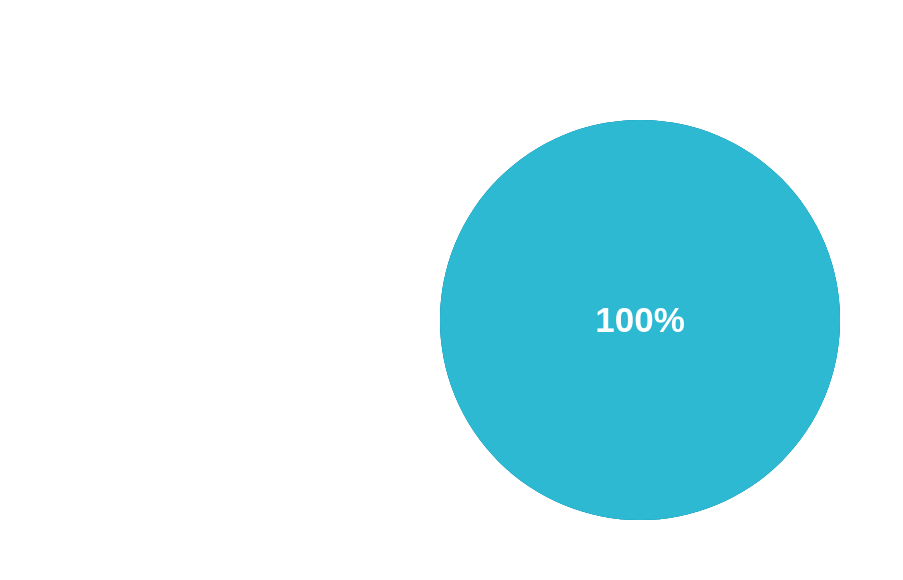
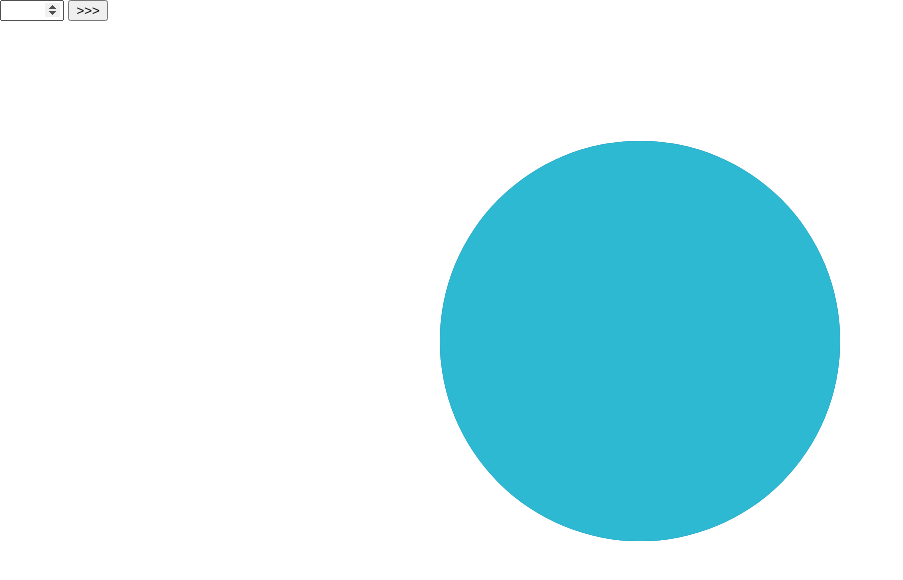
Before and after one commit to AshPolluXc6/AnimatedAssets-, a plain HTML site: page loadFill/loadfill.html in a window 1280 px wide. Shown: the whole page, without its empty margins (0-903 px from the left). Drawn offline with Linux system fonts and the light colour scheme.

Commit message:
Atualizando Load fill para receber output

```diff
--- a/loadFill/loadfill.css
+++ b/loadFill/loadfill.css
@@ -70,6 +70,8 @@ body{
     }
 }
 
+
+
 @keyframes colorChange{
     0% {
 
--- a/loadFill/loadfill.html
+++ b/loadFill/loadfill.html
@@ -4,6 +4,13 @@
         <link rel="stylesheet" href="./loadfill.css">
     </head>
     <body>
+        <form id="numberBox">
+            <label for="number">
+                <input min="0" max="100" type="number" name="number" id="number">
+            </label>
+            <input id="submit" type="submit" placeholder="ok" value=">>>">
+        </form>
+
         <div class="wave1-container">
                 <div class="load-count"></div>
                 <img class="deepwave waves" src="./assets/deepwave.svg" alt="deepwave">
--- a/loadFill/loadfill.js
+++ b/loadFill/loadfill.js
@@ -1,5 +1,17 @@
 const count = document.querySelector('.load-count');
 const wavetide = document.querySelectorAll('.waves');
+const iNumber = document.getElementById('numberBox');
+
+iNumber.addEventListener("submit", function(event) {
+    event.preventDefault();
+    var numero = document.getElementById("number").value;
+    console.log(numero);
+    this.reset();
+
+    novoNumero = numero;
+});
+
+let novoNumero;
 
 const numeros = [
     0,1,2,3,4,5,6,7,8,9,10,
@@ -18,8 +30,8 @@ let i = -1;
 
 
 const intervalId = setInterval(() => {
-    if (i < numeros.length) {
-        count.textContent = numeros[i]+'%';
+    if (i < novoNumero.length) {
+        count.textContent = novoNumero[i]+'%';
         i++;
     } else {
         clearInterval(intervalId);
```
